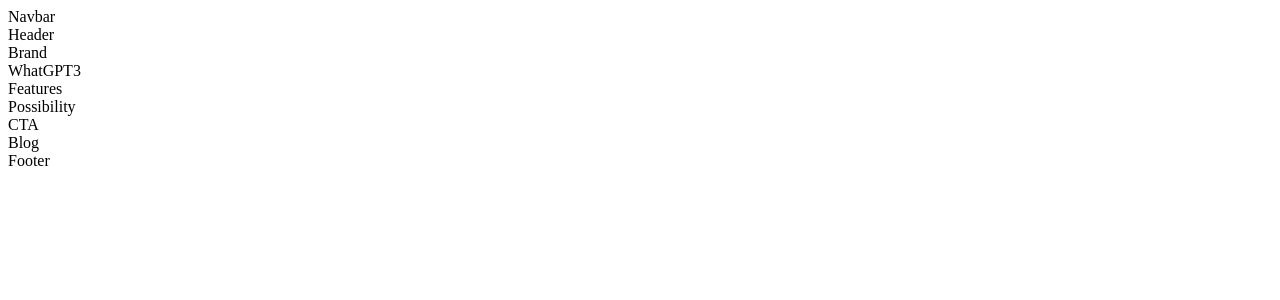
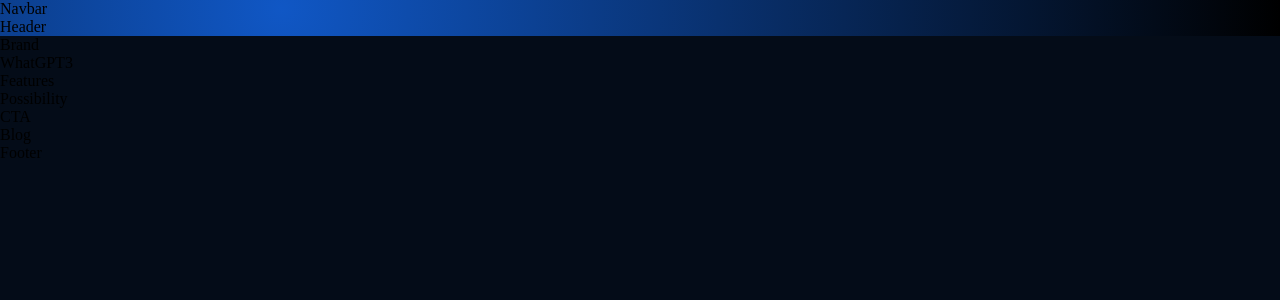
Before and after one commit to edolvera/gpt3-project, a React (Create React App) app: page / in a window 1280 px wide. Shown: the top 300 px of the page. Built offline with nearby package versions, Linux system fonts and the light colour scheme.

Commit message:
CSS app route and index

```diff
--- a/src/app.css
+++ b/src/app.css
@@ -0,0 +1,93 @@
+* {
+    box-sizing: border-box;
+    padding: 0;
+    margin: 0;
+    scroll-behavior: smooth;
+}
+
+body {
+    background: var(--color-bg);
+}
+
+a {
+    color:  unset;
+    text-decoration: none;
+}
+
+.gradient_bg {
+
+    /* ff 3.6+ */
+    background:-moz-radial-gradient(circle at 22% 23%, rgba(16, 87, 197, 1) 0%, rgba(0, 0, 0, 1) 100%);
+
+    /* safari 5.1+,chrome 10+ */
+    background:-webkit-radial-gradient(circle at 22% 23%, rgba(16, 87, 197, 1) 0%, rgba(0, 0, 0, 1) 100%);
+
+    /* opera 11.10+ */
+    background:-o-radial-gradient(circle at 22% 23%, rgba(16, 87, 197, 1) 0%, rgba(0, 0, 0, 1) 100%);
+
+    /* ie 10+ */
+    background:-ms-radial-gradient(circle at 22% 23%, rgba(16, 87, 197, 1) 0%, rgba(0, 0, 0, 1) 100%);
+
+    /* global 92%+ browsers support */
+    background:radial-gradient(circle at 22% 23%, rgba(16, 87, 197, 1) 0%, rgba(0, 0, 0, 1) 100%);
+
+}
+
+.gradient_text {
+    background: var(--gradient-text);
+    background-clip: text;
+    -webkit-background-clip: text;
+    -webkit-text-fill-color: transparent;
+}
+
+.section_padding {
+    padding: 4rem 6rem;
+}
+
+.section_margin {
+    margin: 4rem 6rem;
+}
+
+.scale-up-center {
+	-webkit-animation: scale-up-center 0.4s cubic-bezier(0.390, 0.575, 0.565, 1.000) both;
+	        animation: scale-up-center 0.4s cubic-bezier(0.390, 0.575, 0.565, 1.000) both;
+}
+
+@-webkit-keyframes scale-up-center {
+    0% {
+      -webkit-transform: scale(0.5);
+              transform: scale(0.5);
+    }
+    100% {
+      -webkit-transform: scale(1);
+              transform: scale(1);
+    }
+  }
+  @keyframes scale-up-center {
+    0% {
+      -webkit-transform: scale(0.5);
+              transform: scale(0.5);
+    }
+    100% {
+      -webkit-transform: scale(1);
+              transform: scale(1);
+    }
+  }
+
+@media screen and (max-width: 768px) {
+    .section_padding {
+        padding: 4rem;
+    }
+    .section_margin {
+        margin: 4rem;
+    }
+}
+
+@media screen and (max-width: 550px) {
+    .section_padding {
+        padding: 4rem 2rem;
+    }
+    .section_margin {
+        margin: 4rem 2rem;
+    }
+}
--- /dev/null
+++ b/src/index.css
@@ -0,0 +1,14 @@
+@import url('https://fonts.googleapis.com/css2?family=Manrope:wght@200;300;400;500;600;700;800&display=swap');
+
+:root {
+  --font-family: 'Manrope', sans-serif;
+
+  --gradient-text: linear-gradient(89.97deg, #AE67FA 1.84%, #F49867 102.67%);
+  --gradient-bar: linear-gradient(103.22deg, #AE67FA -13.86%, #F49867 99.55%);
+
+  --color-bg: #040C18;
+  --color-footer : #031B34;
+  --color-blog: #042c54;
+  --color-text: #81AFDD;
+  --color-subtext: #FF8A71;
+}
--- a/src/index.js
+++ b/src/index.js
@@ -1,5 +1,6 @@
 import { createRoot } from 'react-dom';
 import App from './App';
+import './index.css';
 
 const app = document.getElementById('root')
 
```
